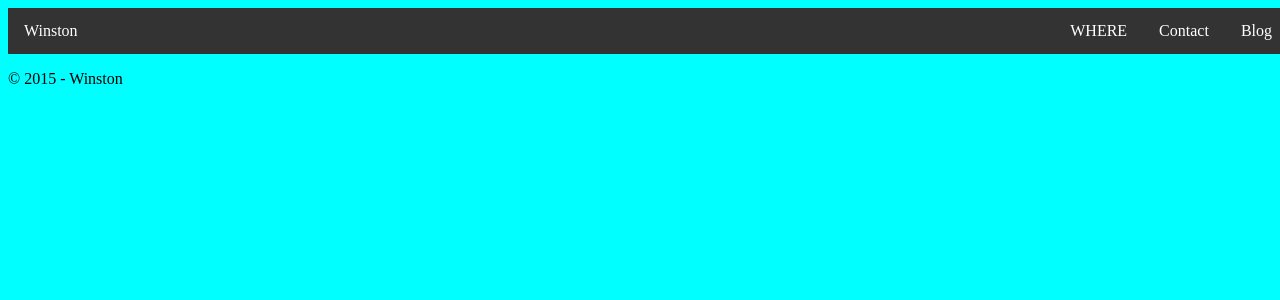
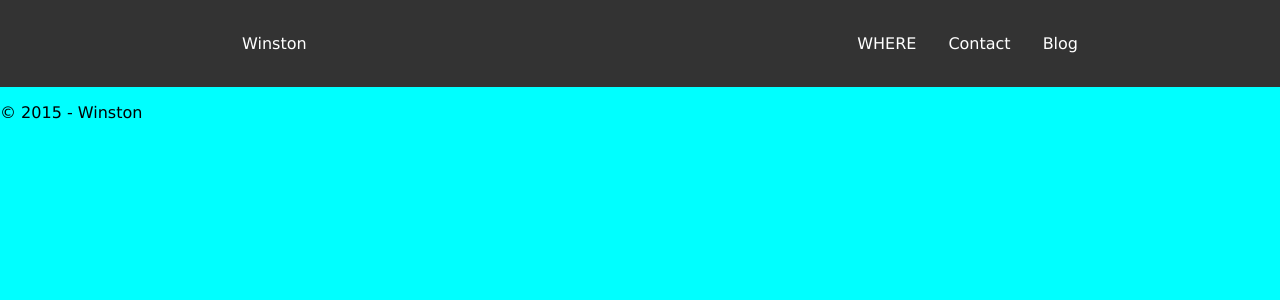
Before and after one commit to Rut0/RutoApp, a Django app: page / in a window 1280 px wide. Shown: the top 300 px of the page. Run offline with Django 3.2, Linux system fonts and the light colour scheme.

Commit message:
Commit all

```diff
--- a/RutoApp/settings.py
+++ b/RutoApp/settings.py
@@ -15,7 +15,6 @@ import os
 # Build paths inside the project like this: os.path.join(BASE_DIR, ...)
 BASE_DIR = os.path.dirname(os.path.dirname(os.path.abspath(__file__)))
 
-
 # Quick-start development settings - unsuitable for production
 # See https://docs.djangoproject.com/en/1.9/howto/deployment/checklist/
 
@@ -26,7 +25,6 @@ SECRET_KEY = '6z(gqfn#acbio=#me#0lrezn4s47jxiy#1^&s1+e3(6n-pz*-u'
 DEBUG = True
 
 ALLOWED_HOSTS = []
-
 
 # Application definition
 
@@ -74,7 +72,6 @@ TEMPLATES = [
 
 WSGI_APPLICATION = 'RutoApp.wsgi.application'
 
-
 # Database
 # https://docs.djangoproject.com/en/1.9/ref/settings/#databases
 
@@ -84,7 +81,6 @@ DATABASES = {
         'NAME': os.path.join(BASE_DIR, 'db.sqlite3'),
     }
 }
-
 
 # Password validation
 # https://docs.djangoproject.com/en/1.9/ref/settings/#auth-password-validators
@@ -104,7 +100,6 @@ AUTH_PASSWORD_VALIDATORS = [
     },
 ]
 
-
 # Internationalization
 # https://docs.djangoproject.com/en/1.9/topics/i18n/
 
@@ -118,7 +113,6 @@ USE_L10N = True
 
 USE_TZ = True
 
-
 # Static files (CSS, JavaScript, Images)
 # https://docs.djangoproject.com/en/1.9/howto/static-files/
 
--- a/ruto/static/ruto/style.css
+++ b/ruto/static/ruto/style.css
@@ -1,30 +1,36 @@
+
+html * {
+    font-family: Verdana, Geneva, sans-serif;
+}
 
 body {
     background-color: aqua;
-    width: 100%;
+    padding: 0;
+    margin: 0;
 }
 
 nav {
-    padding-left: -20px;
+    background-color: #333;
+    padding: 20px;
 }
 
 ul {
+    text-align: center;
     list-style-type: none;
-    margin: 0;
-    padding: 0;
+    margin: auto;
     overflow: hidden;
-    background-color: #333;
+    width: 70%;
 }
 
 ul li {
     display: inline;
 }
 
-li a:not(.active) {
+li a:not(.logo) {
     float: right;
 }
 
-.active {
+.logo {
     float: left;
     text-align: center;
 }
--- a/ruto/views.py
+++ b/ruto/views.py
@@ -4,4 +4,4 @@ from django.http import HttpResponse
 
 def index(request):
     context = {'title': 'Home Page'}
-    return render(request, 'index.html', context)
+    return render(request, 'base.html', context)
--- /dev/null
+++ b/templates/base.html
@@ -0,0 +1,28 @@
+<!DOCTYPE html>
+<html lang="en">
+<head>
+    <meta charset="UTF-8">
+    <title>{% block title %}Ruto{% endblock %}</title>
+
+    {% load staticfiles %}
+    <link rel="stylesheet" type="text/css" href="{% static 'ruto/style.css' %}"/>
+</head>
+<body>
+<nav class="navbar">
+    <ul class="nav navbar-nav navbar-right">
+        <li><a class="logo" href="/">Winston</a></li>
+        <li><a href="/blog">Blog</a></li>
+        <li><a href="/contact">Contact</a></li>
+        <li><a href="#">WHERE</a></li>
+    </ul>
+</nav>
+<div class="content">
+    {% block content %}{% endblock %}
+    <footer>
+        <p>
+            &copy; {% now "Y" %} - Winston
+        </p>
+    </footer>
+</div>
+</body>
+</html>
--- a/templates/index.html
+++ b/templates/index.html
@@ -1,28 +1,7 @@
-<!DOCTYPE html>
-<html lang="en">
-<head>
-    <meta charset="UTF-8">
-    <title>{{ title }}</title>
+{% extends "base.html" %}
 
-    {% load staticfiles %}
-    <link rel="stylesheet" type="text/css" href="{% static 'ruto/style.css' %}"/>
-</head>
-<body>
-<nav class="navbar">
-    <ul class="nav navbar-nav navbar-right">
-        <li><a class="active" href="/">Winston</a></li>
-        <li><a href="/blog">Blog</a></li>
-        <li><a href="/contact">Contact</a></li>
-        <li><a href="#">WHERE</a></li>
-    </ul>
-</nav>
-<div class="content">
+{% block title %}ATITLE{% endblock %}
 
-    <footer>
-        <p>
-            &copy; {% now "Y" %} - Winston
-        </p>
-    </footer>
-</div>
-</body>
-</html>
+{% block content %}
+DIS BE CONTENTS
+{% endblock %}
```
